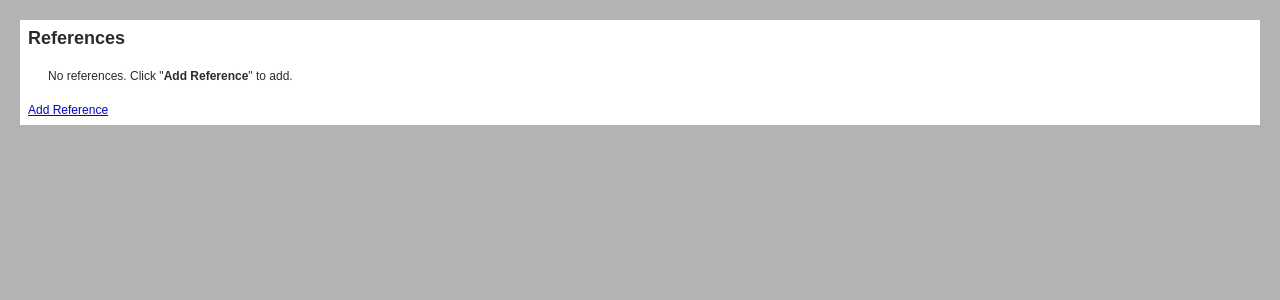
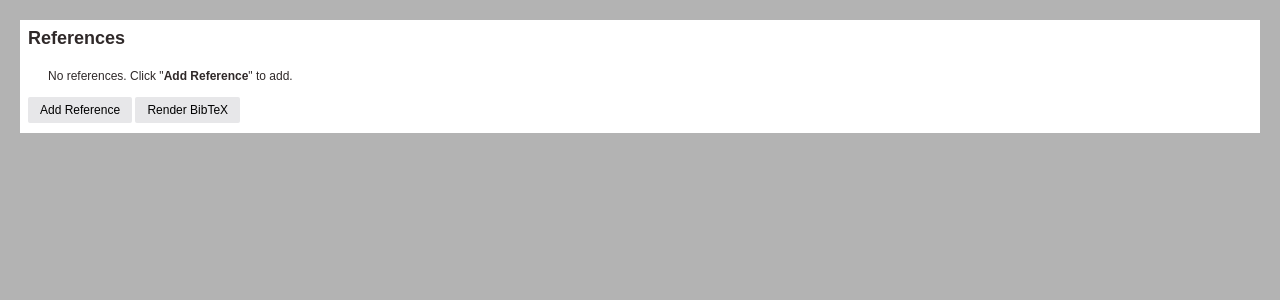
Before and after one commit to BorisBanchev/teamMagicians, a Flask app: template src/templates/index.html in a window 1280 px wide. Shown: the top 300 px of the page. Run offline with Flask 3, Linux system fonts and the light colour scheme; the template is opened without the code that fills it, so the values that code supplies are empty.

Commit message:
Add bibtex rendering

```diff
--- a/src/static/styles.css
+++ b/src/static/styles.css
@@ -57,7 +57,7 @@ input {
   font-size: 14px;
 }
 
-form input[type="submit"],
+/* form input[type="submit"],
 button {
   display: inline-block;
   font-size: 14px;
@@ -65,6 +65,22 @@ button {
   margin-right: 2em;
   padding: 0.5em 1em;
   border-radius: 0.5em;
+} */
+
+.button {
+  background-color: var(--invoice-bg);
+  padding: 6px 12px;
+  border-radius: 2px;
+  cursor: pointer;
+  color: black;
+}
+
+.button:hover {
+  background-color: var(--bg-clr);
+}
+
+a {
+  text-decoration: none;
 }
 
 input {
@@ -72,11 +88,21 @@ input {
   font-size: 14px;
 }
 
+.frames {
+  display: flex;
+  flex-direction: column;
+  gap: 12px;
+}
+
 .frame {
   position: relative;
   padding: 8px;
   height: auto;
   background: var(--white);
+}
+
+.footer {
+  padding-bottom: 8px;
 }
 
 .table-container {
@@ -131,3 +157,30 @@ table {
   margin: 12px 0;
   overflow: auto;
 }
+
+#bibtex_frame {
+  opacity: 0;
+  width: fit-content;
+  display: flex;
+  flex-direction: column;
+  gap: 8px;
+}
+
+.bibtex-title {
+  font-size: 14px;
+  font-weight: 700;
+  padding-top: 8px;
+}
+
+.bibtex {
+  background-color: var(--invoice-bg);
+  padding: 12px;
+}
+
+.bibtex-copy {
+  width: fit-content;
+}
+
+pre {
+  font-family: monospace;
+}
--- a/src/templates/index.html
+++ b/src/templates/index.html
@@ -2,6 +2,7 @@
 block head %} {{ super() }}
 <link rel="stylesheet" href="/static/styles.css" />
 {% endblock %} {% block body %}
+<div class="frames">
   <div class="frame">
     {% with messages = get_flashed_messages() %} {% if messages %}
     <ul>
@@ -38,7 +39,7 @@ block head %} {{ super() }}
             {% endfor %}
             <td>
               <form action="/delete_reference/{{ reference.id }}" method="post" style="display: inline">
-              <button type="submit">Delete</button>
+                <button type="submit" class="button">Delete</button>
               </form>
             </td>
           </tr>
@@ -53,6 +54,60 @@ block head %} {{ super() }}
 
     <div class="footer">
       <a href="/add_reference" class="button">Add Reference</a>
+      <a onclick="render_bibtex()" class="button">Render BibTeX</a>
     </div>
   </div>
+
+  <div class="frame" id="bibtex_frame">
+    <div class="bibtex-title">BibTeX code:</div>
+    <div class="bibtex-container">
+      <div class="bibtex" id="bibtex"></div>
+    </div>
+    <div class="bibtex-copy button" onclick="copy_bibtex()">Copy to clipboard</div>
+  </div>
+</div>
+
+<script>
+  let bibtex_text = "";
+  const render_bibtex = () => {
+    const table = document.getElementById("reference_table");
+    const refs = parse_table(table);
+    const formatted = refs.map(ref => {
+      const type = get_prop(ref, "Reference_type");
+      return `@${type}{${get_prop(ref, "Keyword")},\n${ref
+        .filter(r => !["Reference_type", "Keyword"].includes(r.header))
+        .map(r => `    ${r.header.toLowerCase()} = "${r.content}"`)
+        .join(",\n")}\n}`;
+    });
+
+    for (const ref of formatted) {
+      console.log(ref);
+    }
+
+    document.getElementById("bibtex_frame").style.opacity = 1;
+    bibtex_text = formatted.join("\n\n");
+    document.getElementById("bibtex").innerHTML = `<pre>${bibtex_text}</pre>`;
+  };
+
+  const copy_bibtex = () => {
+    navigator.clipboard.writeText(bibtex_text);
+  };
+
+  const get_prop = (ref, prop) => {
+    return ref.find(r => r.header === prop).content;
+  };
+
+  const parse_table = (table) => {
+    const header = [...table.rows[0].cells];
+    const refs = [];
+    for (const row of [...table.rows].slice(1)) {
+      const props = [];
+      for (let i = 0; i < header.length; i++) {
+        props.push({ header: header[i].innerHTML, content: [...row.cells][i].innerHTML })
+      }
+      refs.push(props.filter(p => p.content !== "" && p.header !== "Actions"));
+    }
+    return refs;
+  };
+</script>
 {% endblock %}
```
Lines whose indentation alone changed are shown as unchanged.
